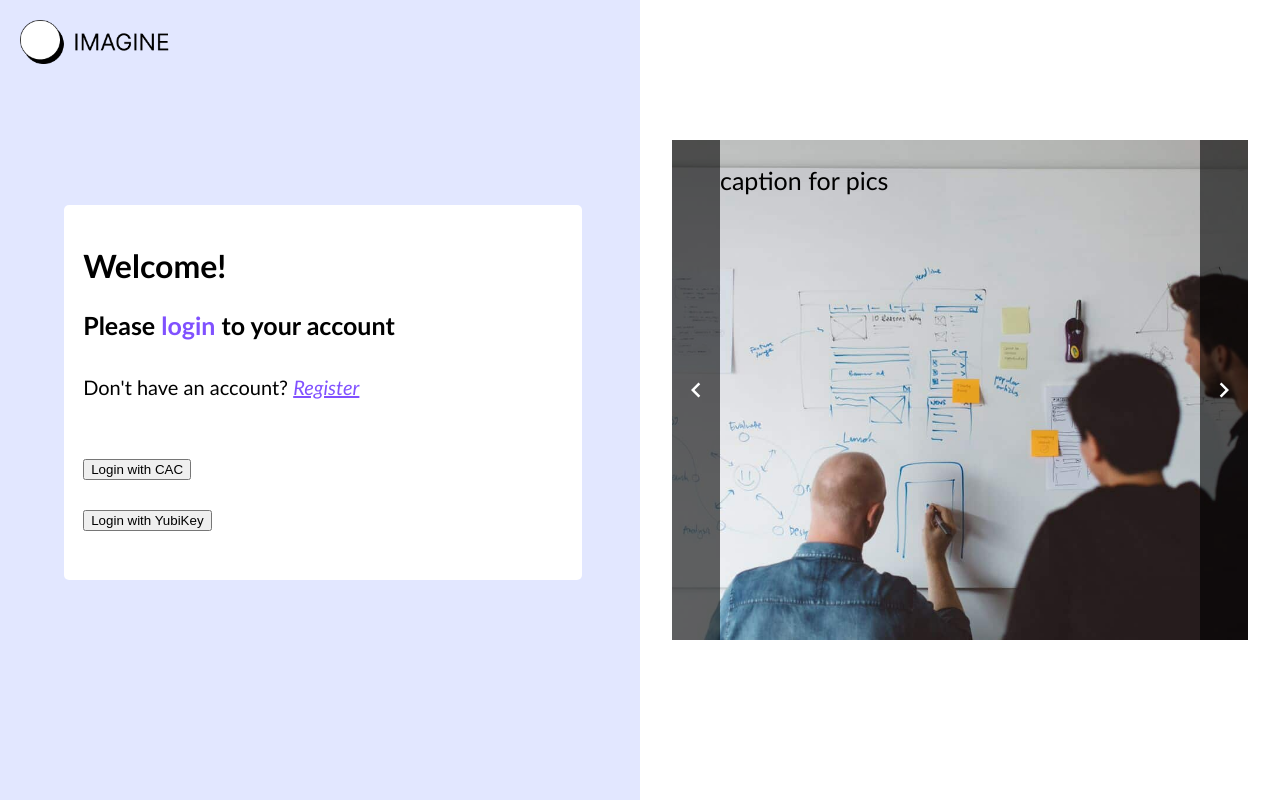
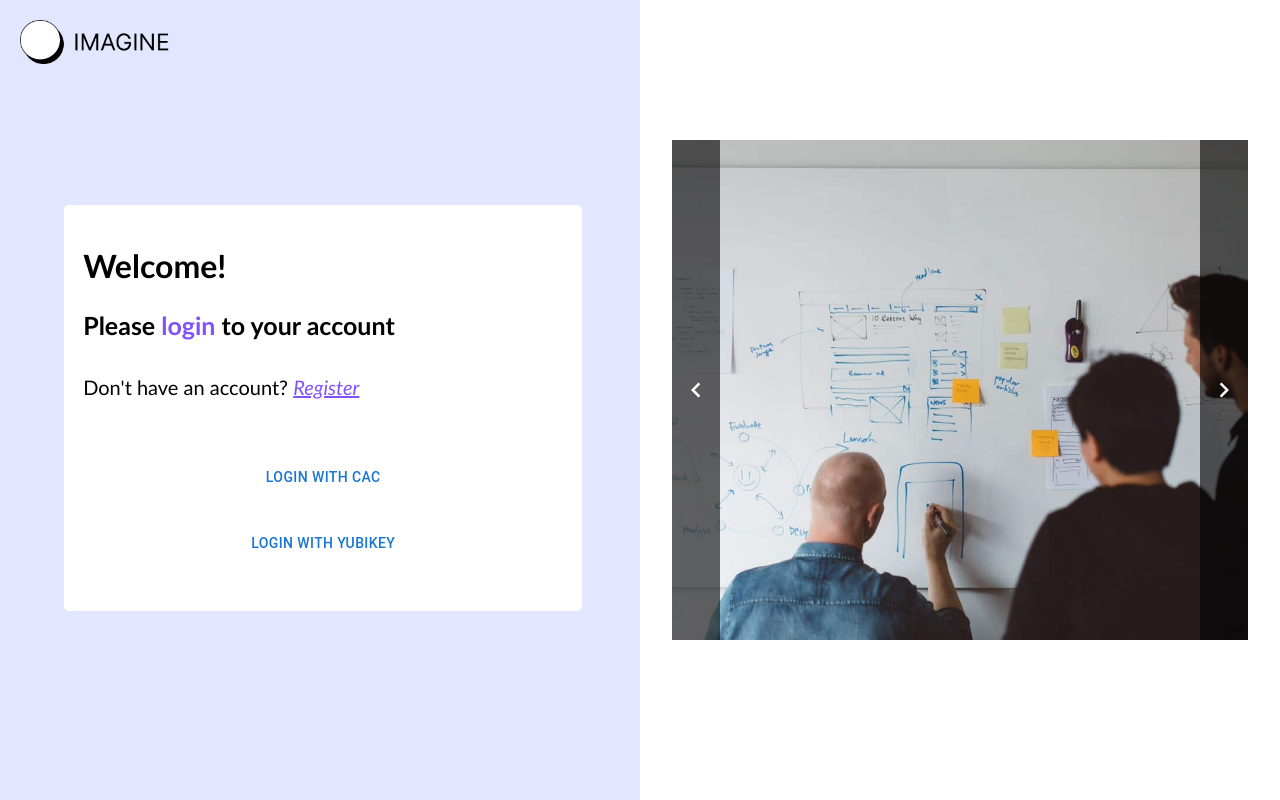
Before and after one commit to mistydelacruz/Carousel, a React (Vite) app: page / in a window 1280 px wide. Built offline with nearby package versions, Linux system fonts and the light colour scheme.

Commit message:
Tweaked some comments. Carousel is working; will make it loop.

```diff
--- a/src/App.css
+++ b/src/App.css
@@ -1,7 +1,7 @@
 /***************************************
 * Created by: Misty Dela Cruz
 * Created on: 2/7/2024
-* Last Modified: 4/16/2024
+* Last Modified: 5/20/2024
 * Updates:
 * Styling the webpage as needed
 ***************************************/
--- a/src/App.jsx
+++ b/src/App.jsx
@@ -1,9 +1,10 @@
 /***************************************
 * Created by: Misty Dela Cruz
 * Created on: 2/7/2024
-* Last Modified: 4/29/2024
+* Last Modified: 5/20/2024
 * Updates:
-* Added the Button component and coding out the layout of the page
+* Used MUI buttons as placeholders for the Atlassian deisgn system.
+* Carousel is working on the right side of the page.
 ***************************************/
 
 import './App.css'
@@ -15,6 +16,9 @@ function App() {
 
   return (
     <>
+    {/***************************************
+    *               LEFT SIDE               *
+    ***************************************/}
       <div className='split left'>             {/*Divider for the left side of the page*/}
         <div className='logo'>                 {/*Divider for the logo*/}
           <img src={Logo} alt='logo'/>
@@ -26,13 +30,16 @@ function App() {
             <p>Don't have an account? <em>Register</em></p>
           </div>
           <div className='first-button'>                                                        {/*Divider for the first button login*/}
-            <button>Login with CAC</button>
+            <Button sx={{margin: 'auto', width: '100%'}}>Login with CAC</Button>
           </div>
           <div className='sec-button'>                                                          {/*Divider for the second button login*/}
-            <button>Login with YubiKey</button>
+            <Button sx={{margin: 'auto', width: '100%'}}>Login with YubiKey</Button>
           </div>
         </div>
       </div>
+    {/***************************************
+    *               RIGHT SIDE              *
+    ***************************************/}
       <div className='split right'>            {/*Divider for the right side: Image Carousel*/}
         <Carousel />
       </div>
--- a/src/components/Carousel.css
+++ b/src/components/Carousel.css
@@ -1,7 +1,7 @@
 /***************************************
 * Created by: Misty Dela Cruz
 * Created on: 4/15/2024
-* Last Modified: 4/29/2024
+* Last Modified: 5/20/2024
 * Updates:
 * Fixed the carousel to fit images.
 ***************************************/
--- a/src/components/Carousel.jsx
+++ b/src/components/Carousel.jsx
@@ -1,10 +1,10 @@
 /***************************************
 * Created by: Misty Dela Cruz
 * Created on: 4/15/2024
-* Last Modified: 4/29/2024
+* Last Modified: 5/20/2024
 * Updates:
-* Fixed the carousel images to fit in the div
-* Added placeholder divs for arrow icons
+* Carousel is working.
+* Next: make it looping or endless.
 ***************************************/
 
 import React, { useState } from "react";
@@ -21,15 +21,13 @@ function Carousel() {
                 <div className="carousel-inner" style={{backgroundImage: `url(${images[currImg].img})`}}>       {/*Divider for the inner carousel*/}
                     <div className="carousel-left"
                     onClick={() =>
-                    {currImg > 0 && setCurrImg(currImg - 1);}}>                                 {/*Divider for the left arrow icon, checks if currImg > 0 AND currImg decreases by 1*/}
+                    {currImg > 0 && setCurrImg(currImg - 1);}}>                           {/*Divider for the left arrow icon, checks if currImg > 0 AND currImg decreases by 1*/}
                         <KeyboardArrowLeftIcon style={{fontSize: 30}}/>
                     </div>
-                    <div className="carousel-center">
-                        <p>caption for pics</p>
-                    </div>
+                    <div className="carousel-center"></div>
                     <div className="carousel-right"
                     onClick={() =>
-                    {currImg < (images.length - 1) && setCurrImg(currImg + 1);}}>                 {/*Divider for the right arrow icon, checks if currImg < images.length - 1 AND currImg increases by 1*/}
+                    {currImg < (images.length - 1) && setCurrImg(currImg + 1);}}>         {/*Divider for the right arrow icon, checks if currImg < images.length - 1 AND currImg increases by 1*/}
                         <KeyboardArrowRightIcon style={{fontSize: 30}}/>
                     </div>
                 </div>
```
